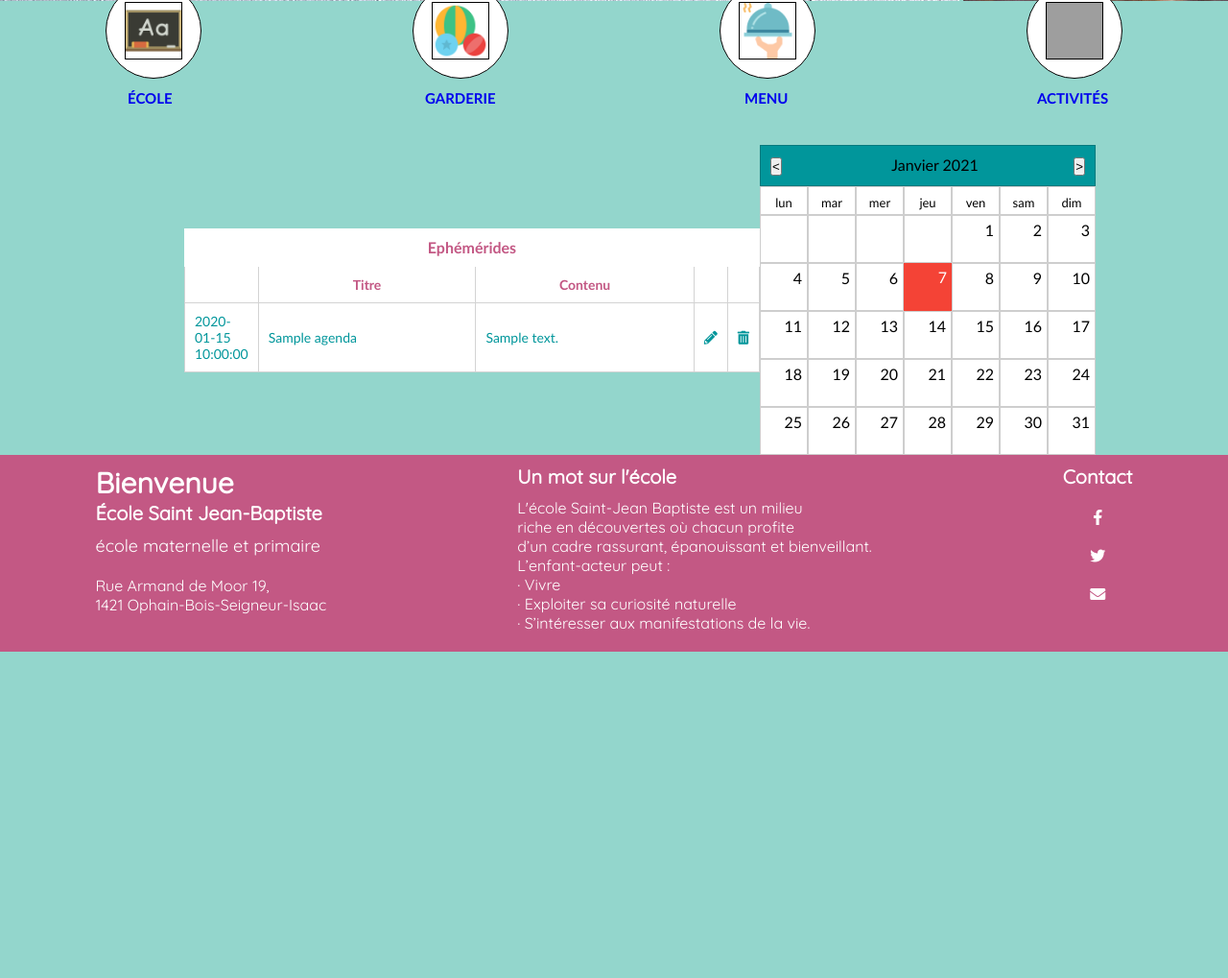
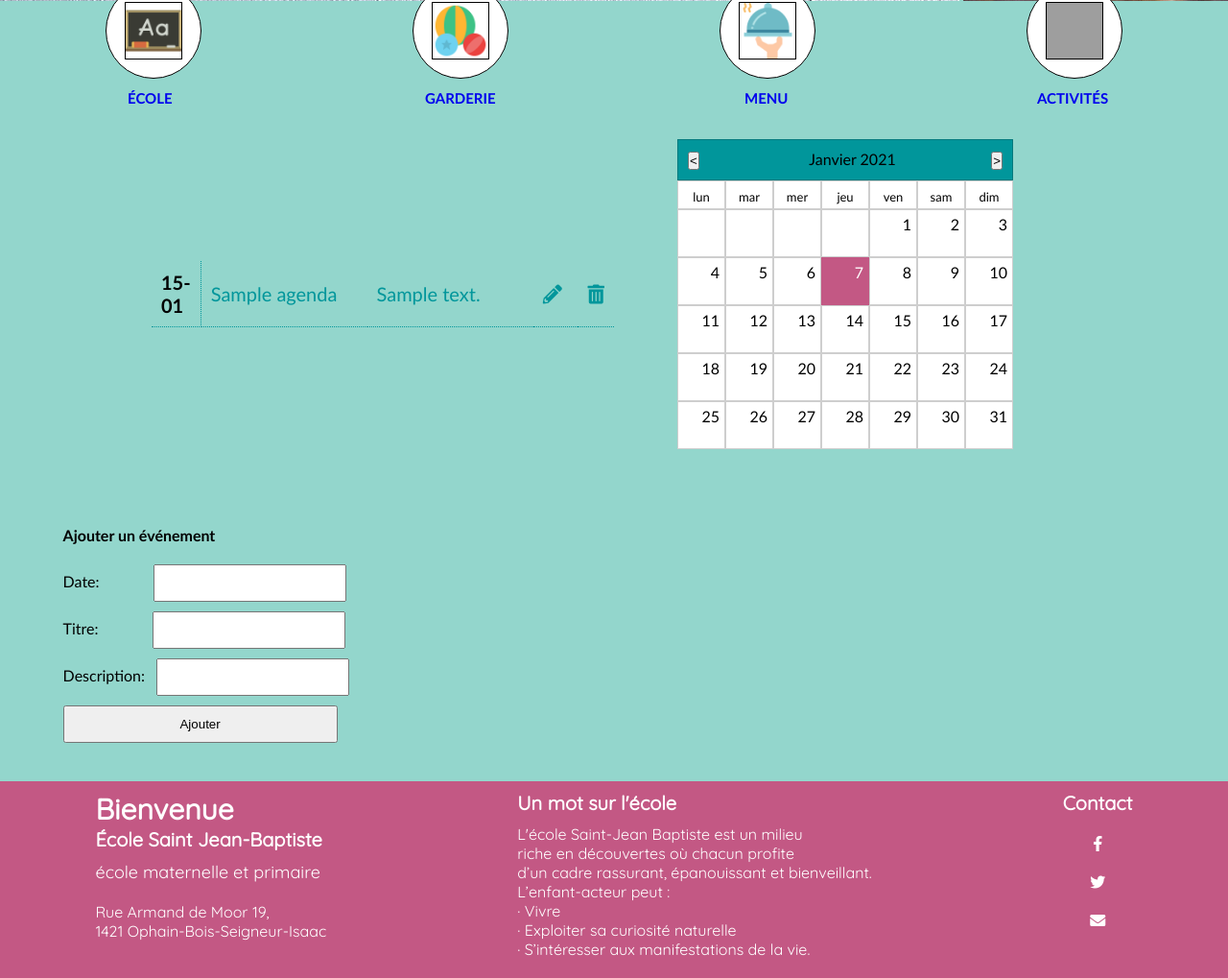
Before and after one commit to emontaigne/ecole_st_jean_baptiste_php, a PHP site: page /?section=accueil in a window 1280 px wide. Shown: the part 368-1387 px from the top of the page at 96% size. Before the commit the page ends 1047 px from the top, so only its background shows below. Run offline with PHP 8.4, Linux system fonts and the light colour scheme; the visitor is signed in with stand-in values (Sample User, id 1); tables that the repository leaves empty or names only in its code hold one stand-in row (values such as "Sample post"); some libraries are stand-ins or nearby versions; grey boxes are pictures that could not be loaded.

Commit message:
partie-agenda-requete-ajax

```diff
--- /dev/null
+++ b/controller/ajax/read_ajax.php
@@ -0,0 +1,8 @@
+<?php
+include("../../model/Event.php");
+$p = new Event();
+$events = $p->read();
+header('Content-Type: application/json');
+echo(json_encode($events));
+
+?>
--- a/controller/event/accueilController.php
+++ b/controller/event/accueilController.php
@@ -1,29 +1,30 @@
 <?php
     // verifie
 
-    // récupérer les personnes et afficher
+   //  récupérer les personnes et afficher
     $p = new Event();
-   // var_dump($p);
+  //  var_dump($p);
     $tabEvents = $p->read();
-     //var_dump($tabEvents);
+    // var_dump($tabEvents);
     // générer le tableau html
     $table = "";
-    $table .= "  <thead><tr class='tr_event'><th class='th_event'></th><th class='th_event tit'>Titre</th><th class='th_event tit'>Contenu</th><th class='th_event'></th><th class='th_event'></th></tr></thead>";
+   // $table .= "  <thead><tr class='tr_event'><th class='th_event'></th><th class='th_event'>Titre</th><th class='th_event'>Contenu</th><th class='th_event'>Modifier</th><th class='th_event'>Supprimer</th></tr></thead>";
     foreach ($tabEvents as $value) {
-        $tr = "<tbody>";
-        $tr .= "<tr class='tr_event'>";
-      //  $tr .= "<th class='th_event' rowspan='2'>Date</th>";
-        $tr .= "<td class = date_event'>" . $value["date_event"] . "</td>";
+
+        $tr = "<tr>";
+        $tr .= "<td class = date_event cssDateEvent'>" . $value["format_date"] . "</td>";
         $tr .= "<td class = td_event'>" . $value["titre_event"] . "</td>";
         $tr .= "<td class = td_event'>" . $value["contenu_event"] . "</td>";
+        if(isset($_SESSION["login_admin"]))
+    {
         $tr .= "<td class = td_event'><a class='icon1' href='?section=update_event&id=". $value["id"]."'><i class='fas fa-pencil-alt'></i></a></td>";
         $tr .= "<td class = td_event'><a class='icon1' href='?section=delete_event&id=". $value["id"]."'><i class='fas fa-trash-alt'></i></a></td>";
+    }
         $tr .= "</tr>";
-        $tr .= "</tbody>";
         $table .= $tr;
        // var_dump($value);
     }
-        // récupérer les events et afficher
+      //   récupérer les events et afficher
     if(isset($_POST["date_event"],$_POST["titre_event"],$_POST["contenu_event"]))
     {
         $p = new Event();
@@ -32,9 +33,13 @@
 
     }
 
-    //require_once("view/page/event/create_event.php");
+   // require_once("view/page/event/update_event.php");
 
-//   header("Location:?section=read_event");
+
+
+
+
+  // header("Location:?section=read_event");
     require_once("view/page/accueil.php");
 
 ?>
--- a/controller/event/create_event.php
+++ b/controller/event/create_event.php
@@ -1,12 +1,12 @@
 <?php
     // récupérer les events et afficher
-    if(isset($_POST["date_event"],$_POST["titre_event"],$_POST["contenu_event"]))
+  /*  if(isset($_POST["date_event"],$_POST["titre_event"],$_POST["contenu_event"]))
     {
         $p = new Event();
         $p->create($_POST["date_event"],$_POST["titre_event"],$_POST["contenu_event"]);
        header("Location:?section=accueil");
 
-    }
+    }*/
 
     require_once("view/page/event/create_event.php");
 ?>
--- a/controller/event/delete_event.php
+++ b/controller/event/delete_event.php
@@ -10,8 +10,8 @@
         $tabInfos = $p->readById($id);
          var_dump($tabInfos);
 
-        $nom = $tabInfos[0]["date_event"];
-        $prenom = $tabInfos[0]["titre_event"];
+        $dateEvent= $tabInfos[0]["date_event"];
+        $titreEvent = $tabInfos[0]["titre_event"];
 
     }
 
--- a/controller/event/update_event.php
+++ b/controller/event/update_event.php
@@ -2,7 +2,7 @@
     $id = "";
     $dateEvent = "";
     $titreEvent= "";
-    $ContenuEvent = "";
+    $contenuEvent = "";
 
 
   //  echo($_GET["id"]);
--- a/model/Event.php
+++ b/model/Event.php
@@ -18,7 +18,7 @@
 
         public function read()
         {
-            $requete = "SELECT * FROM agenda";
+            $requete = "SELECT *, DATE_FORMAT(date_event, '%d-%m') as 'format_date' FROM agenda";
             return $this->execute($requete);
         }
 
--- a/public/css/accueil.css
+++ b/public/css/accueil.css
@@ -84,21 +84,8 @@
   overflow: auto;
 }
 
-.table_-event {
+.table_event {
   border-collapse: collapse;
-}
-
-.th_event,
-.td_event {
-  width: 150px;
-  padding: 10px;
-  font-size: 14px;
-  border: 1px solid lightgrey;
-  border-top: none;
-}
-
-.td_event {
-  color: #01969b;
 }
 
 .affiche1_event {
@@ -113,10 +100,8 @@
 }
 
 .afficher1_event {
-  width: 600px;
   height: auto;
   margin: auto;
-  background-color: white;
   overflow: auto;
 }
 
@@ -204,3 +189,25 @@
     margin-top: 100px;
   }
 }
+
+td.date_event {
+  width: 10%;
+  font-size: 20px;
+  font-weight: bold;
+  color: black;
+}
+
+td {
+  color: #01969b;
+  width: 40%;
+  padding: 10px;
+  font-size: 20px;
+  border-top: none;
+
+  border-bottom: 1px dotted #01969b;
+  vertical-align: middle;
+}
+
+td:first-child {
+  border-right: 1px dotted #01969b;
+}
--- a/public/css/admin.css
+++ b/public/css/admin.css
@@ -173,18 +173,17 @@ table {
   border-collapse: collapse;
 }
 
-th,
+/*th,
 td {
   width: 150px;
   padding: 10px;
-  font-size: 14px;
   border: 1px solid lightgrey;
   border-top: none;
 }
 
 td {
   color: #01969b;
-}
+}*/
 
 .nom {
   text-align: center;
--- a/public/css/agenda.css
+++ b/public/css/agenda.css
@@ -1,16 +1,18 @@
 .agendaprinc {
-  width: 70%;
+  width: 80%;
   height: auto;
   display: flex;
-  justify-content: space-around;
+  justify-content: space-evenly;
   align-items: center;
   margin: auto;
-  margin-top: 100px;
-  padding: 0;
+  margin-top: 5%;
+  padding: 30px;
 }
 
 .left {
-  margin: auto;
+  width: 50%;
+  margin: 0;
+  padding: 0;
 }
 
 .right {
@@ -115,9 +117,9 @@
   padding: 5px;
   width: 50px;
   height: 50px;
-  background-color: #f44336;
+  background-color: #c35884;
   color: white;
-  border-color: #f44336;
+  border-color: #c35884;
   cursor: pointer;
 }
 
@@ -153,3 +155,28 @@
     margin-top: 75%;
   }
 }
+
+.form-agenda {
+  width: 100%;
+  margin-left: 2%;
+  padding: 40px;
+}
+
+#date_event,
+#titre_event {
+  margin-left: 52px;
+  margin-top: 10px;
+  padding: 10px;
+}
+
+#contenu_event {
+  margin-left: 8px;
+  margin-top: 10px;
+  padding: 10px;
+}
+
+#submit_event {
+  width: 286px;
+  margin-top: 10px;
+  padding: 10px;
+}
--- a/public/js/accueil.js
+++ b/public/js/accueil.js
@@ -1,4 +1,3 @@
-
 $(".menu-a").on( "click", function() {
   $(".menu-a").css({"text-decoration": "none", "background-color" : "transparent"});
   $(this).css({"text-decoration": "underline", "background-color" :"#c35884"})
@@ -18,69 +17,14 @@ $(function () {
   }, 3500);
 });
 
-//var i = 0;
-$(function() {
+
+/*$(function() {
   $('.jour').on('click',function() {
    $('.jour').not(this).removeClass('active');
     $(this).toggleClass('active');
   //  $(this).addClass('active');
-    $(".jour.active").append("<div class='popup'></div>");
-  // $(".popup").append("<form class='form-agenda'></form>");
-//  $(".form-agenda").append("<div class='div-form'></div>");
-///  $(".form-agenda div").append('<label for="date-form">Choisissez une date : </label><input name="date-form" id="date-form" type="date-form" value="2020-12-29"><br><label>Titre: </label><input type="text" name:"titre"><br><label for="story">Détails:</label><textarea id="story" name="story" rows="5" cols="33">...</textarea><br>');
-$('.popup').load('view/page/event/create_event.php');
-$(".jour.active").append("<div class='bullet'></div>");
+   // $(".jour.active").append("<div class='popup'></div>");
+//$('.popup').load('view/page/event/create_event.php');
 
 });
-  });
-
-
-
-
-  $('.jour').on('click',function() {
-
- $('.popup').css({'display':'none'});
-
-  });
-
- /*$( "#submit_event" ).click(function() {
-      $( ".form_event").submit();
-      $('.jour.active').append("<div class='bullet'></div>");
-      alert("Submitted");
- });*/
-
-  /*$('.popup').attr('id', function(i) {
-  return 'num'+(i+1);
-})*/
-
-
-
- // $('.popup').css({'display':'none'});
-
-
-
-/*$( "form" ).submit(function( event ) {
-    $( "span" ).text( "Validated..." ).show();
-    event.preventDefault();
-});*/
-/*
-$(function() {
-  $('.jour').on('click',function() {
-  $(".popup").after("<form></form>");
-  $("form").after("<div class='div-form'></div>");
-  $("form div").after('<label for="date-form">Choisissez une date : </label><input name="date-form" id="date-form" type="date-form" value="2020-12-29"><br>');
-  $("form div").after("<label>Titre: </label><input type='text' name:'titre'><br>");
-  $("form div").after("<label for='story'>Détails:</label><textarea id='story' name='story' rows='5' cols='33'>...</textarea><br>");
-  $("form div").after("<button class='submit-form' type='submit' value='Soumettre'></button>");
-
-  $('.popup').attr('id', function(i) {
-  return 'num'+(i+1);
-})
-});
-});
-$(".submit-form").click(function() {
-
-  $('.popup').css({'display':'none'});
-$('.jour').append("<div class='bullet'></div>");
-
-});*/
+  });*/
--- a/public/js/agenda.js
+++ b/public/js/agenda.js
@@ -27,8 +27,13 @@ function calendrier(year, month) {
         month == date.getMonth() + 1 &&
         year == date.getFullYear()
       ){
-      html += "<div class='ajd'>" + jour + "</div>";}
-     else{ html += "<div class='jour'>" + jour + "</div>";}
+      html += "<div class='jour ajd'>" + jour + "</div>";}
+     else{
+
+         let newJour = jour.toString().length == 1? '0'+jour:jour;
+         let newMonth = month.toString().length == 1? '0'+month:month;
+        // console.log(jour.toString().length);
+       html += `<div class='jour d${newJour}-${newMonth}'>${jour}</div>`;}
       jour++;
     }
 
@@ -95,3 +100,86 @@ function calendrier(year, month) {
 }
 
 calendrier(date.getFullYear(), date.getMonth() + 1);
+
+
+
+
+$(".agenda_event").append("<tbody></tbody>");
+
+
+function update_date(data){
+  return $.post("http://localhost/ecole_st_jean_baptiste/ecole_st_jean_baptiste_php/controller/ajax/update_ajax.php", data);
+
+  }
+
+
+function save_date(data){
+return $.post("http://localhost/ecole_st_jean_baptiste/ecole_st_jean_baptiste_php/controller/ajax/ajax.php", data);
+
+}
+function read_date(){
+return $.get("http://localhost/ecole_st_jean_baptiste/ecole_st_jean_baptiste_php/controller/ajax/read_ajax.php");
+
+}
+console.log($('.d2021-01-20'));
+read_date().then(function(events){
+events.forEach((x,i)=>{
+  console.log(x);
+  $(`.d${x.format_date}`).addClass('datum');
+  $(".datum").css({'background-color':'#01969b'});
+ // console.log($(`.d${x.date_event}`));
+$('tbody').append(`<tr class='tr_event-${i} tr_event'></tr>`);
+$(`.tr_event-${i}`).append(`<td id = 'date_event'>${x.format_date}</td>`);
+$(`.tr_event-${i}`).append(`<td id = 'titre_event'>${x.titre_event}</td>`);
+$(`.tr_event-${i}`).append(`<td id = 'contenu_event'>${x.contenu_event}</td>`);
+$(`.tr_event-${i}`).hide();
+//$(`.tr_event-${i}`).append("<td class = 'td_event'></td>");
+//$('.td_event').append
+//("<a class='icon1' href='<?php?section=update_event&id=$value['id']'><i class='fas fa-pencil-alt'></i></a></a>");
+//$(`.tr_event-${i}`).append("<td class = td_event'><a class='icon1' href='?section=delete_event'><i class='fas fa-trash-alt'></i></a></td>");
+//$(`.tr_event-${i}`).append("<td class = 'td_event'><a class='icon1' href='?section=update_event'><i class='fas fa-pencil-alt'></i></a></td>");
+//$(`.tr_event-${i}`).append("<td class = 'td_event'><a class='icon1' href='?section=delete_event&id=$value['id']'><i class='fas fa-trash-alt'></i></a></td>");
+});
+console.log(events);//données pour le tableau éphémérides
+});
+console.log('toto');
+/*$(".jour").on('click','#submit_event',function(e){
+e.preventDefault();
+console.log('toto');
+const form = $(this).closest("form");
+//création d'un objet date
+const date_event = form.find("#date_event").val();
+const titre_event = form.find("#titre_event").val();
+const contenu_event= form.find("#contenu_event").val();
+console.log(date);
+//then = callback (nouvelle entrée est écrite)
+save_date({date:date_event,titre:titre_event,contenu:contenu_event}).then(function(){
+//requete read_date:
+
+//read_date().then(function(events){
+ // events.forEach((x,i)=>{
+  //  console.log(x);
+  //  $(".jour .d2021-01-20").addClass('datum');
+  //  console.log($(".d2021-01-20"));
+ //   $(".datum").css({'background-color':'yellow'});
+let newTrId = $('.tr_event').length;
+$('tbody').append(`<tr class='tr_event-${newTrId} tr_event'></tr>`);
+$(`.tr_event-${newTrId}`).append(`<td id = 'date_event'>${date_event}</td>`);
+$(`.tr_event-${newTrId}`).append(`<td id = 'titre_event'>${titre_event}</td>`);
+$(`.tr_event-${newTrId}`).append(`<td id = 'contenu_event'>${contenu_event}</td>`);
+$(`.tr_event-${newTrId}`).hide();
+//$(`.tr_event-${newTrIdi}`).append("<td class = 'td_event'><a class='icon1' href='?section=update_event&id=$value['id']'><i class='fas fa-pencil-alt'></i></a></td>");
+//$(`.tr_event-${newTrId}`).append("<td class = 'td_event'><a class='icon1' href='?section=delete_event&id=$value['id']'><i class='fas fa-trash-alt'></i></a></td>");
+//$(`.tr_event-${newTrId}`).append("<td class = 'td_event'></td>");
+//$('.td_event').html("<a class='icon1' href='?section=update_event&id=$value['id']'><i class='fas fa-pencil-alt'></i></a>");
+//$(`.tr_event-${newTrId}`).append("<td class = td_event'><a class='icon1' href='?section=update_event'><i class='fas fa-pencil-alt'></i></a></td>")
+//$(`.tr_event-${newTrId}`).append("<td class = td_event'><a class='icon1' href='?section=delete_event'><i class='fas fa-trash-alt'></i></a></td>");
+ // });
+
+//console.log(events);//données pour le tableau éphémérides
+});
+//$('.popup').css({'display':'none'});
+//$(".jour.active").append("<div class='bullet'></div>");
+//$(".section1").addClass("datum");
+//$(".datum").css({'background-color':'yellow'});
+});*/
--- a/view/html/footer.php
+++ b/view/html/footer.php
@@ -30,15 +30,11 @@ L’enfant-acteur peut : <br>
 </div>
 
 </footer>
-<script src="https://code.jquery.com/jquery-3.5.1.min.js" integrity="sha256-9/aliU8dGd2tb6OSsuzixeV4y/faTqgFtohetphbbj0=" crossorigin="anonymous"></script>
+
 <script src = "public/js/accueil.js"></script>
 <script src = "public/js/gallery-lightbox.js"></script>
 <!-- <script type="text/javascript" src="https://ajax.googleapis.com/ajax/libs/jquery/3.1.0/jquery.min.js"></script> -->
-<?php
-  if (isset ($_SESSION["login_admin"])) {
-    echo '<script src = "public/js/agenda.js"></script>';
-  }
-?>
+<script src="https://ajax.googleapis.com/ajax/libs/jquery/1.7.2/jquery.min.js"></script>
 
 
 </body>
--- a/view/html/head.php
+++ b/view/html/head.php
@@ -6,10 +6,9 @@
 
     <title>Ecole St Jean-Baptiste</title>
 
-
+<link rel="stylesheet" href="public/css/accueil.css" type="text/css"/>
 <link rel="stylesheet" href="public/css/contact.css" type="text/css"/>
 <link rel="stylesheet" href="public/css/agenda.css" type="text/css"/>
-<link rel="stylesheet" href="public/css/accueil.css" type="text/css"/>
 <link rel="stylesheet" href="public/css/connexion.css" type="text/css"/>
 <link rel="stylesheet" href="public/css/info.css" type="text/css"/>
 <link rel="stylesheet" href="public/css/admin.css" type="text/css"/>
--- a/view/menu/menu.php
+++ b/view/menu/menu.php
@@ -1,9 +1,13 @@
+
+
 <header>
       <a href="?section=accueil" class="logo">Logo</a>
       <nav class ="sidebar" id="mySidebar">
-        <ul class="main">
+        <ul class="main" id=" nav-list">
+
+
           <li><a class="menu-a" href="?section=accueil">Accueil</a></li>
-          <li class="sous-menu"><a class="menu-a" id="menuApropos" href="?section=apropos">A propos
+          <li class="sous-menu" ><a class="menu-a" id="menuApropos" href="<?php echo '?section=apropos'?>">A propos
             <span class="fas fa-caret-down first"></span>
           </a>
 
@@ -96,5 +100,3 @@
         </li>
       </ul>
     </nav>-->
-
-    <script src = "public/js/accueil.js"></script>
--- a/view/page/accueil.php
+++ b/view/page/accueil.php
@@ -38,9 +38,13 @@
 <div class = "agendaprinc" id="agenda">
   <div class="left">
   <div class = "afficher1_event">
-<h2 class = "affiche1_event">Ephémérides</h2>
-<table>
-    <?= $table; ?>
+<!--<h2 class = "affiche1_event">Ephémérides</h2>-->
+<table class="agenda_event">
+<!--<thead><tr><th class='th_event'></th><th class='th_event'>Titre</th><th class='th_event'>Contenu</th></tr></thead>-->
+<div class='colonne'>
+<?= $table; ?>
+
+</div>
 </table>
 </div>
 </div>
@@ -63,12 +67,20 @@
 <div class="right">
 
 </div>
-  <!--   <button class = "section" ><a class = "section1" href="?section=accueil">Afficher</a></button>
-       <button class = "section" ><a class = "section1" href="?section=create_event">Ajouter</a></button>  -->
+
+
+
     </main>
     </section>
 
+</div>
+<?php
+    if(isset($_SESSION["login_admin"]))
 
+    {
+require_once("view/page/event/create_event.php");
+    }
+?>
 </div>
-</div>
+<script src="https://code.jquery.com/jquery-3.5.1.min.js" integrity="sha256-9/aliU8dGd2tb6OSsuzixeV4y/faTqgFtohetphbbj0=" crossorigin="anonymous"></script>
 <script src = "public/js/agenda.js"></script>
--- a/view/page/event/create_event.php
+++ b/view/page/event/create_event.php
@@ -1,4 +1,4 @@
-<div class="form_event">
+<div id = "form_add" class="form_event">
 <form class = "form-agenda" action="#" method="post">
 <h2 class = "ajout">Ajouter un événement</h2>
     <label for="date_event">Date: </label>
--- a/view/page/event/delete_event.php
+++ b/view/page/event/delete_event.php
@@ -1,9 +1,9 @@
 <div class="container2">
 
-<form action="#" method="post">
+<form id="delete_form" action="#" method="post">
 <h2 class="ajout1">Etes vous sûr(e) de vouloir supprimer <?= $dateEvent; ?> <?= $titreEvent ?> ?</h2>
     <input type="hidden" name="id" value="<?= $id; ?>">
-    <input type="submit" value="Oui">
+    <input id="delete_submit" class='delete_submit' type="submit" value="Oui">
     <a href="?section=accueil">Non</a>
 </form>
 </div>
```
Also changed, not shown: controller/ajax/ajax.php (added, +7 -0 lines), controller/ajax/update_ajax.php (added, +7 -0 lines), view/page/event/update_event.php (+5 -5 lines).
